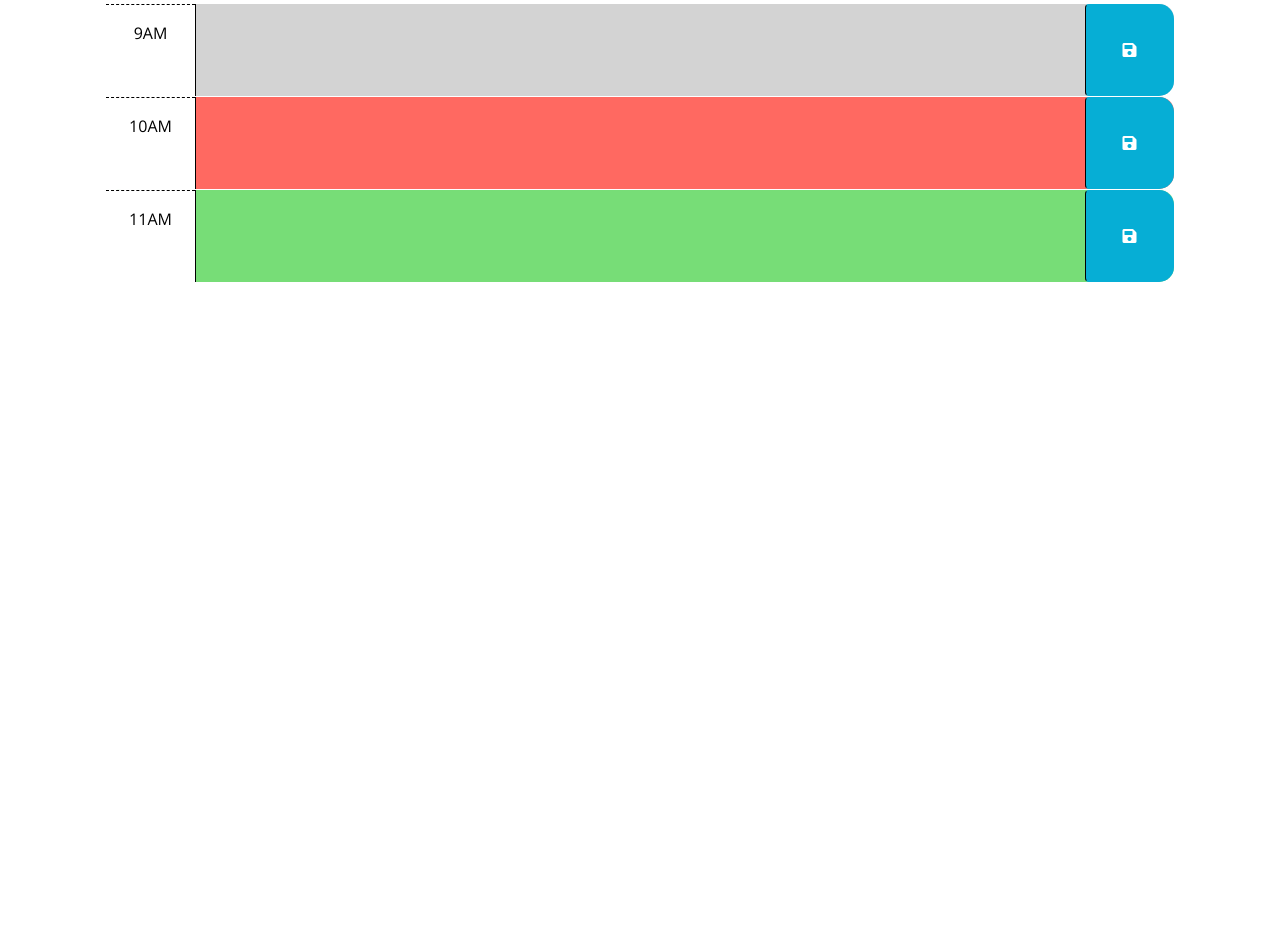
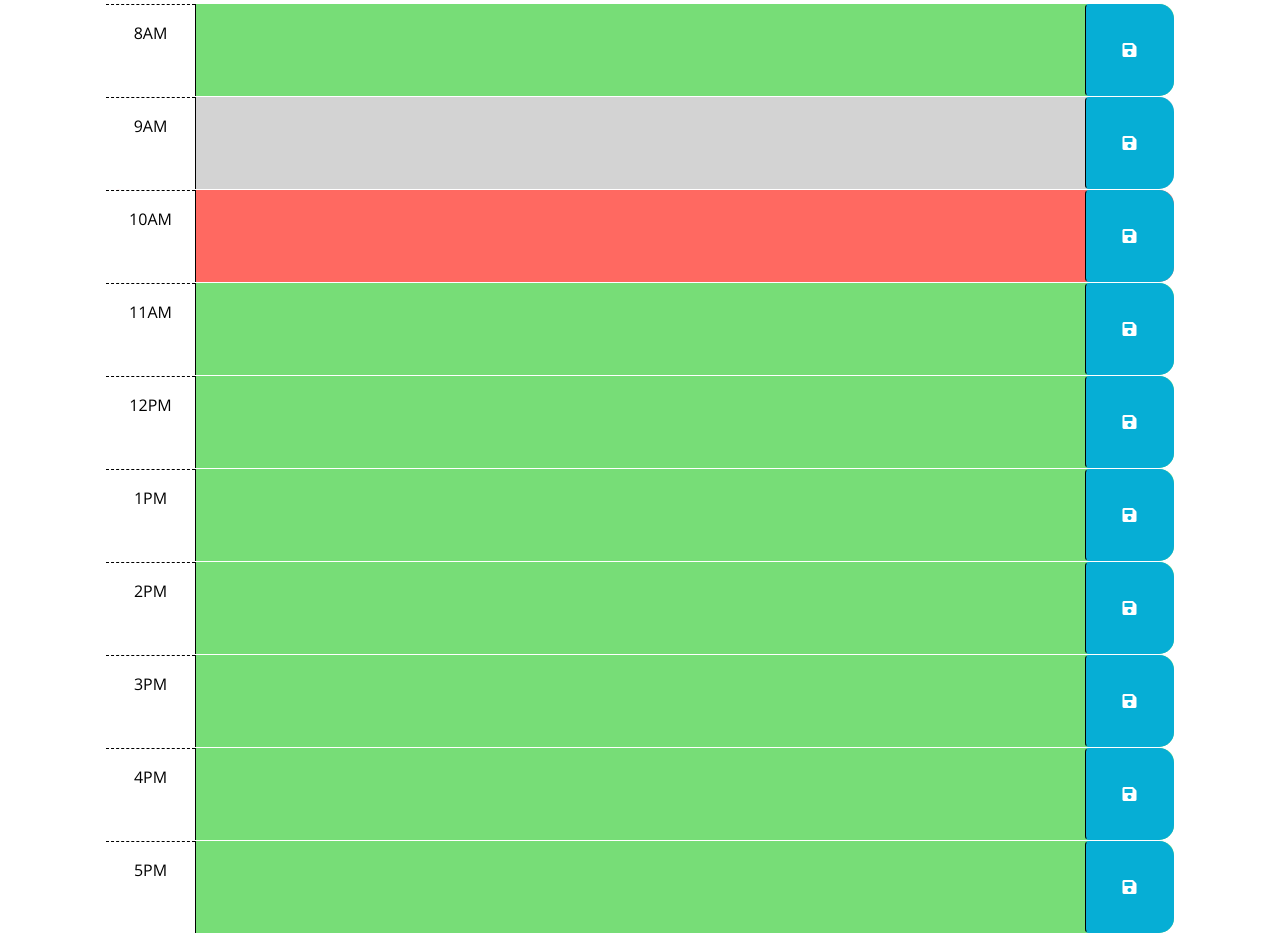
Before and after one commit to reagan1440/work-calendar, a plain HTML site: page index.html in a window 1280 px wide. Shown: the part 253-1186 px from the top of the page. Before the commit the page ends 800 px from the top, so only its background shows below. Drawn offline with nearby package versions, Linux system fonts and the light colour scheme.

Commit message:
added div id and started js

```diff
--- a/index.html
+++ b/index.html
@@ -40,6 +40,14 @@
         -->
 
       <!-- Example of a past time block. The "past" class adds a gray background color. -->
+      <div id="hour-8" class="row time-block future">
+        <div class="col-2 col-md-1 hour text-center py-3">8AM</div>
+        <textarea class="col-8 col-md-10 description" rows="3"> </textarea>
+        <button class="btn saveBtn col-2 col-md-1" aria-label="save">
+          <i class="fas fa-save" aria-hidden="true"></i>
+        </button>
+      </div>
+
       <div id="hour-9" class="row time-block past">
         <div class="col-2 col-md-1 hour text-center py-3">9AM</div>
         <textarea class="col-8 col-md-10 description" rows="3"> </textarea>
@@ -66,6 +74,54 @@
         </button>
       </div>
 
+      <div id="hour-12" class="row time-block future">
+        <div class="col-2 col-md-1 hour text-center py-3">12PM</div>
+        <textarea class="col-8 col-md-10 description" rows="3"> </textarea>
+        <button class="btn saveBtn col-2 col-md-1" aria-label="save">
+          <i class="fas fa-save" aria-hidden="true"></i>
+        </button>
+      </div>
+
+      <div id="hour-13" class="row time-block future">
+        <div class="col-2 col-md-1 hour text-center py-3">1PM</div>
+        <textarea class="col-8 col-md-10 description" rows="3"> </textarea>
+        <button class="btn saveBtn col-2 col-md-1" aria-label="save">
+          <i class="fas fa-save" aria-hidden="true"></i>
+        </button>
+      </div>
+
+      <div id="hour-14" class="row time-block future">
+        <div class="col-2 col-md-1 hour text-center py-3">2PM</div>
+        <textarea class="col-8 col-md-10 description" rows="3"> </textarea>
+        <button class="btn saveBtn col-2 col-md-1" aria-label="save">
+          <i class="fas fa-save" aria-hidden="true"></i>
+        </button>
+      </div>
+
+      <div id="hour-15" class="row time-block future">
+        <div class="col-2 col-md-1 hour text-center py-3">3PM</div>
+        <textarea class="col-8 col-md-10 description" rows="3"> </textarea>
+        <button class="btn saveBtn col-2 col-md-1" aria-label="save">
+          <i class="fas fa-save" aria-hidden="true"></i>
+        </button>
+      </div>
+
+      <div id="hour-16" class="row time-block future">
+        <div class="col-2 col-md-1 hour text-center py-3">4PM</div>
+        <textarea class="col-8 col-md-10 description" rows="3"> </textarea>
+        <button class="btn saveBtn col-2 col-md-1" aria-label="save">
+          <i class="fas fa-save" aria-hidden="true"></i>
+        </button>
+      </div>
+
+      <div id="hour-17" class="row time-block future">
+        <div class="col-2 col-md-1 hour text-center py-3">5PM</div>
+        <textarea class="col-8 col-md-10 description" rows="3"> </textarea>
+        <button class="btn saveBtn col-2 col-md-1" aria-label="save">
+          <i class="fas fa-save" aria-hidden="true"></i>
+        </button>
+      </div>
+
     <script src="https://code.jquery.com/jquery-3.4.1.min.js"></script>
     <script
       src="https://cdn.jsdelivr.net/npm/dayjs@1.11.3/dayjs.min.js"
--- a/script.js
+++ b/script.js
@@ -2,6 +2,26 @@
 // the code isn't run until the browser has finished rendering all the elements
 // in the html.
 $(function () {
+$(document).ready(function () {
+  var currentDay = time().format("dddd, MMMM, YYYY");
+  $("#curentDay").text(currentDay);
+
+var past = document.querySelector(".past")
+var present = document.querySelector(".present")
+var future = document.querySelector(".future")
+
+var currentHour = time().hours();
+for (var i = 9; i < 17; i++) {
+var colorKey = "";
+if  (i < currentHour) {
+  colorKey = past;
+} else if (i === currentHour) {
+  colorKey = present;
+} else {
+  colorKey = future;
+}
+}})
+
   // TODO: Add a listener for click events on the save button. This code should
   // use the id in the containing time-block as a key to save the user input in
   // local storage. HINT: What does `this` reference in the click listener
```
